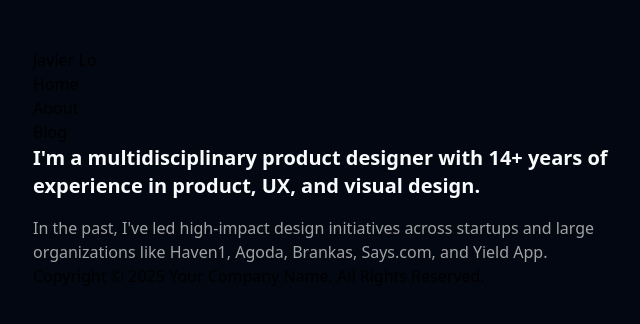
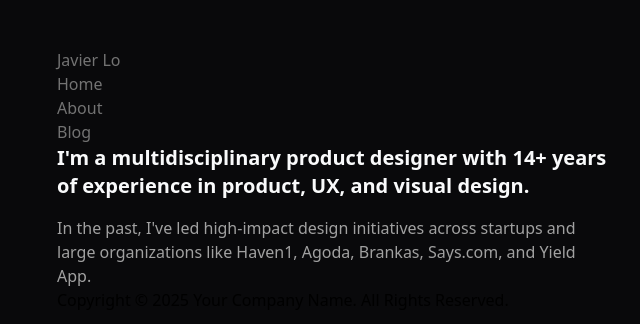
Before and after one commit to javierlocp/Personal-site, a React (Vite) app: page / in a window 1280 px wide. Shown: the top 324 px of the page, without its empty margins (307-947 px from the left). Built offline with nearby package versions, Linux system fonts and the light colour scheme.

Commit message:
fix minor spacing issues

```diff
--- a/src/index.css
+++ b/src/index.css
@@ -1,13 +1,19 @@
 @import "tailwindcss";
 
-
-body{
-  @apply bg-gray-950
+@theme{
+  /* This is where the theme goes */
 }
 
+
 @layer base {
+  body{
+    @apply bg-zinc-950
+  }
   h1 {
     @apply text-xl font-bold text-gray-50
+  }
+  a{
+    @apply hover:text-neutral-50 text-neutral-500
   }
 }
 
@@ -16,7 +22,3 @@ body{
     @apply bg-neutral-100
   }
 }
-
-@theme{
-  /* This is where the theme goes */
-}
--- a/src/layouts/MainLayout.jsx
+++ b/src/layouts/MainLayout.jsx
@@ -9,7 +9,7 @@ import Footer from "../components/Footer"
 const MainLayout = ({ children }) => {
   return (
     <>
-      <div className="flex flex-col justify-center py-12 max-w-[600px] mx-auto">
+      <div className="px-6 py-12 max-w-[600px] mx-auto">
         <Navbar />
         <main>
           {children}
```
